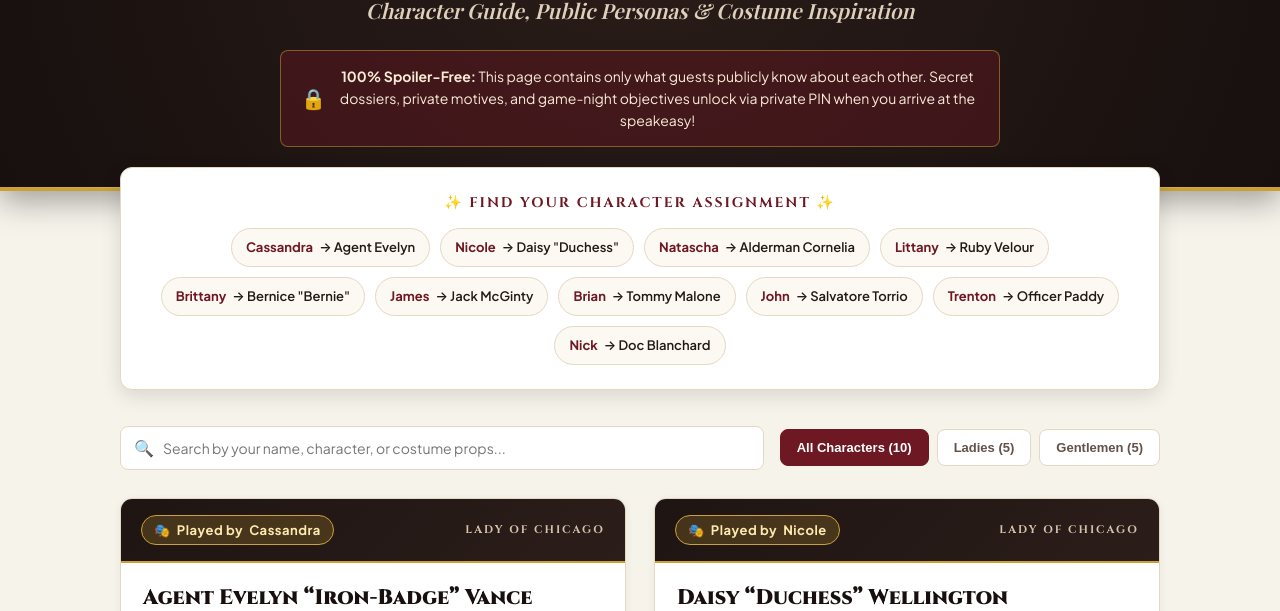
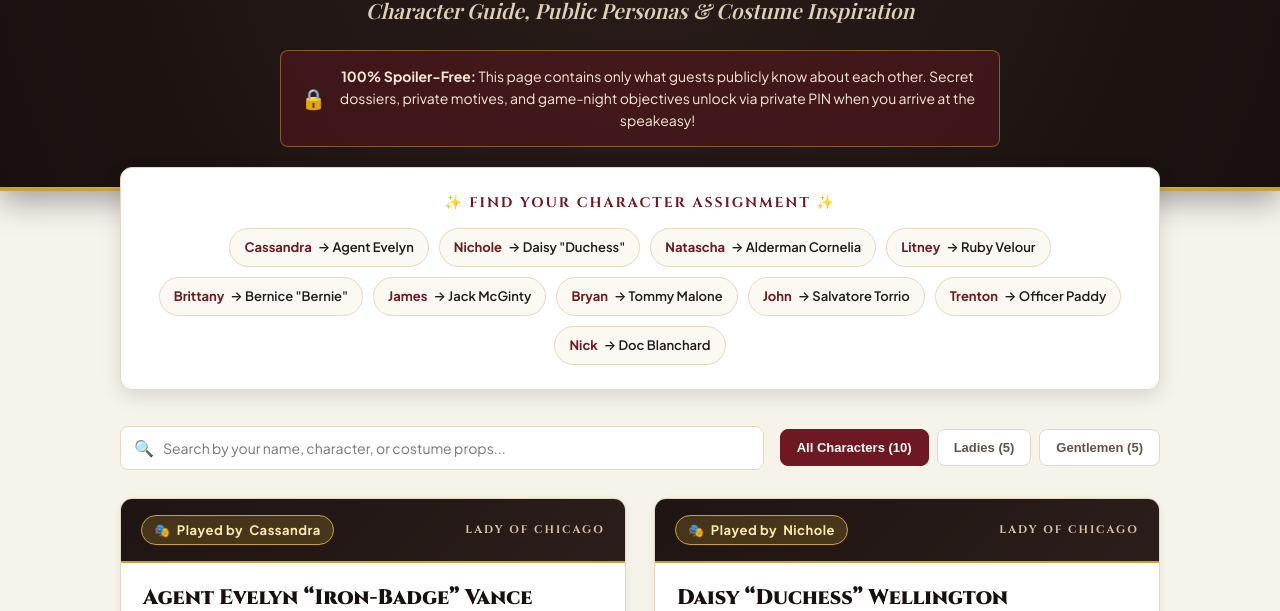
Before and after one commit to jjrchaps/MurderMystery, a plain HTML site: page index.html in a window 1280 px wide. Shown: the part 189-800 px from the top of the page. Drawn offline with nearby package versions, Linux system fonts and the light colour scheme; a web font is replaced by a local one.

Commit message:
Update index.html
Fixed typos in SO MANY NAMES

```diff
--- a/index.html
+++ b/index.html
@@ -592,12 +592,12 @@
       <div class="roster-jump-title">✨ Find Your Character Assignment ✨</div>
       <div class="roster-chips">
         <a href="#char-cassandra" class="roster-chip"><strong>Cassandra</strong> &rarr; Agent Evelyn</a>
-        <a href="#char-nicole" class="roster-chip"><strong>Nicole</strong> &rarr; Daisy "Duchess"</a>
+        <a href="#char-nichole" class="roster-chip"><strong>Nichole</strong> &rarr; Daisy "Duchess"</a>
         <a href="#char-natascha" class="roster-chip"><strong>Natascha</strong> &rarr; Alderman Cornelia</a>
-        <a href="#char-littany" class="roster-chip"><strong>Littany</strong> &rarr; Ruby Velour</a>
+        <a href="#char-litney" class="roster-chip"><strong>Litney</strong> &rarr; Ruby Velour</a>
         <a href="#char-brittany" class="roster-chip"><strong>Brittany</strong> &rarr; Bernice "Bernie"</a>
         <a href="#char-james" class="roster-chip"><strong>James</strong> &rarr; Jack McGinty</a>
-        <a href="#char-brian" class="roster-chip"><strong>Brian</strong> &rarr; Tommy Malone</a>
+        <a href="#char-bryan" class="roster-chip"><strong>Bryan</strong> &rarr; Tommy Malone</a>
         <a href="#char-john" class="roster-chip"><strong>John</strong> &rarr; Salvatore Torrio</a>
         <a href="#char-trenton" class="roster-chip"><strong>Trenton</strong> &rarr; Officer Paddy</a>
         <a href="#char-nick" class="roster-chip"><strong>Nick</strong> &rarr; Doc Blanchard</a>
@@ -667,10 +667,10 @@
       </article>
 
       <!-- 2. NICOLE: Daisy "Duchess" Wellington -->
-      <article class="card" id="char-nicole" data-gender="ladies" data-player="nicole" data-search="nicole daisy duchess wellington boxing promoter fight suspenders cigar">
+      <article class="card" id="char-nichole" data-gender="ladies" data-player="nichole" data-search="nichole daisy duchess wellington boxing promoter fight suspenders cigar">
         <div class="card-header">
           <div class="player-assigned">
-            <span>🎭</span> Played by <strong>Nicole</strong>
+            <span>🎭</span> Played by <strong>Nichole</strong>
           </div>
           <span class="char-badge-gender">Lady of Chicago</span>
         </div>
@@ -704,7 +704,7 @@
           </div>
 
           <div class="card-footer">
-            <button class="copy-btn" onclick="copyCardInfo('Nicole', 'Daisy Duchess Wellington', 'Pant-suit/skirt with suspenders, newsboy/fedora, stopwatch, unlit cigar, rolled newspaper', this)">
+            <button class="copy-btn" onclick="copyCardInfo('Nichole', 'Daisy Duchess Wellington', 'Pant-suit/skirt with suspenders, newsboy/fedora, stopwatch, unlit cigar, rolled newspaper', this)">
               📋 Copy My Info
             </button>
             <span class="char-id-tag">Speakeasy Guest</span>
@@ -759,10 +759,10 @@
       </article>
 
       <!-- 4. LITTANY: Ruby Velour -->
-      <article class="card" id="char-littany" data-gender="ladies" data-player="littany" data-search="littany ruby velour bartender flapper lipstick towel">
+      <article class="card" id="char-litney" data-gender="ladies" data-player="litney" data-search="litney ruby velour bartender flapper lipstick towel">
         <div class="card-header">
           <div class="player-assigned">
-            <span>🎭</span> Played by <strong>Littany</strong>
+            <span>🎭</span> Played by <strong>Litney</strong>
           </div>
           <span class="char-badge-gender">Lady of Chicago</span>
         </div>
@@ -796,7 +796,7 @@
           </div>
 
           <div class="card-footer">
-            <button class="copy-btn" onclick="copyCardInfo('Littany', 'Ruby Velour', 'Flapper dress or vest with sleeve garters, feather headband, red lipstick, bar towel', this)">
+            <button class="copy-btn" onclick="copyCardInfo('Litney', 'Ruby Velour', 'Flapper dress or vest with sleeve garters, feather headband, red lipstick, bar towel', this)">
               📋 Copy My Info
             </button>
             <span class="char-id-tag">Speakeasy Guest</span>
@@ -896,11 +896,11 @@
         </div>
       </article>
 
-      <!-- 7. BRIAN: Tommy "Ivory-Keys" Malone -->
-      <article class="card" id="char-brian" data-gender="gents" data-player="brian" data-search="brian tommy malone pianist jazz tuxedo bowtie music">
+      <!-- 7. BRYAN: Tommy "Ivory-Keys" Malone -->
+      <article class="card" id="char-bryan" data-gender="gents" data-player="bryan" data-search="bryan tommy malone pianist jazz tuxedo bowtie music">
         <div class="card-header">
           <div class="player-assigned">
-            <span>🎭</span> Played by <strong>Brian</strong>
+            <span>🎭</span> Played by <strong>Bryan</strong>
           </div>
           <span class="char-badge-gender">Gentleman of the Syndicate</span>
         </div>
@@ -934,7 +934,7 @@
           </div>
 
           <div class="card-footer">
-            <button class="copy-btn" onclick="copyCardInfo('Brian', 'Tommy Ivory-Keys Malone', 'Tuxedo jacket/vest, sleeve garters, unbuttoned bow tie, slicked hair, sheet music', this)">
+            <button class="copy-btn" onclick="copyCardInfo('Bryan', 'Tommy Ivory-Keys Malone', 'Tuxedo jacket/vest, sleeve garters, unbuttoned bow tie, slicked hair, sheet music', this)">
               📋 Copy My Info
             </button>
             <span class="char-id-tag">Speakeasy Guest</span>
```
